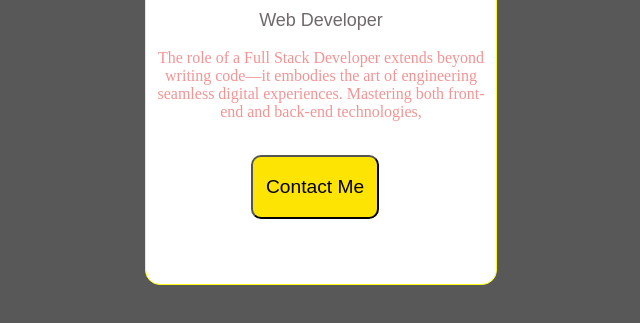
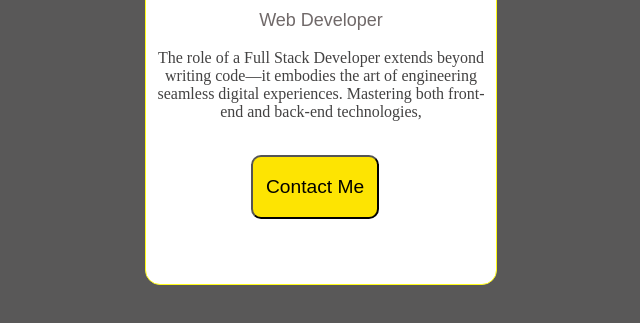
Before and after one commit to Pranaymahajan2006/HTML_Pro, a plain HTML site: page profile-card.html in a window 1280 px wide. Shown: the part 345-668 px from the top of the page, without its empty margins (367-1007 px from the left). Drawn offline with Linux system fonts and the light colour scheme.

Commit message:
Add files via upload

```diff
--- a/profile-card.html
+++ b/profile-card.html
@@ -40,7 +40,7 @@
         }
         .text-one{
             text-align: center;
-            color: rgb(243, 148, 148);
+            color: rgb(67, 66, 66);
         }
 
         .button {
```
